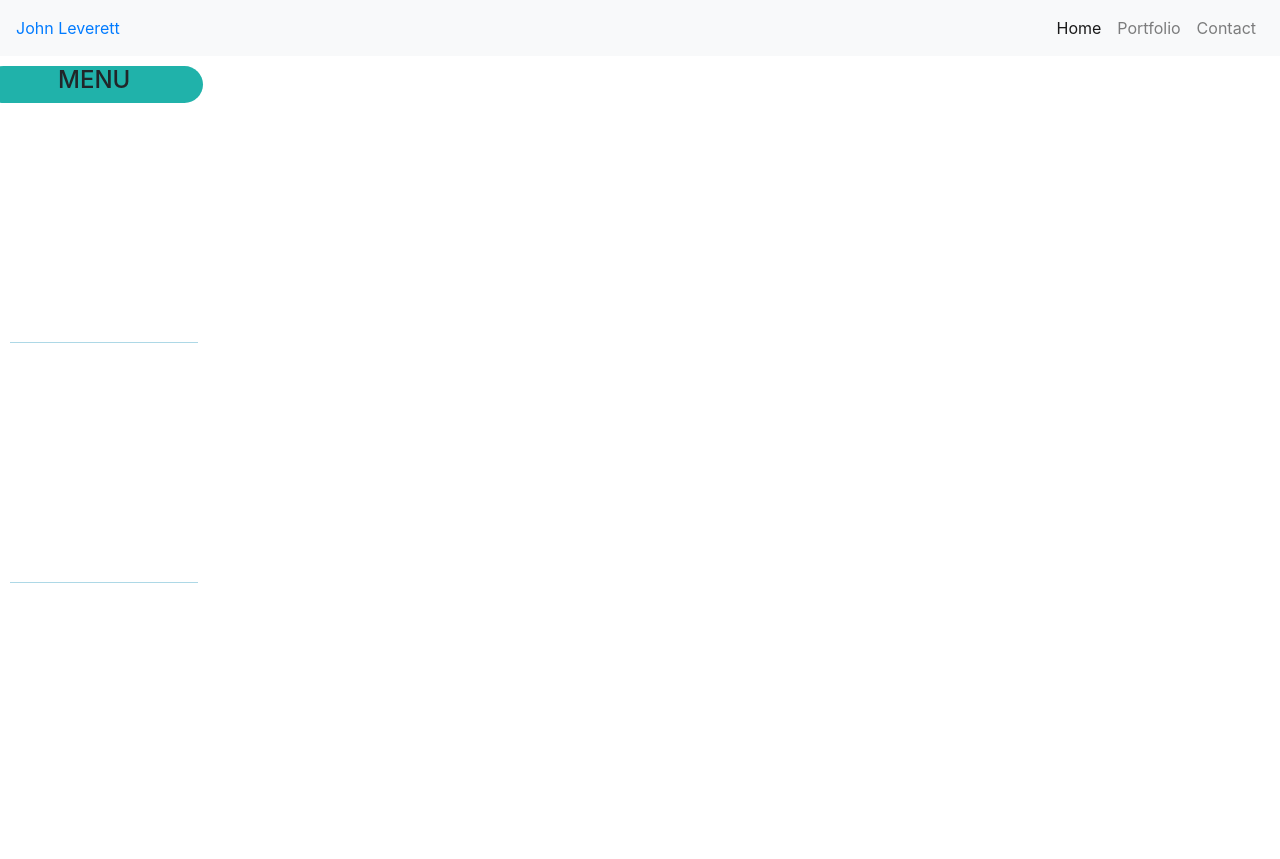
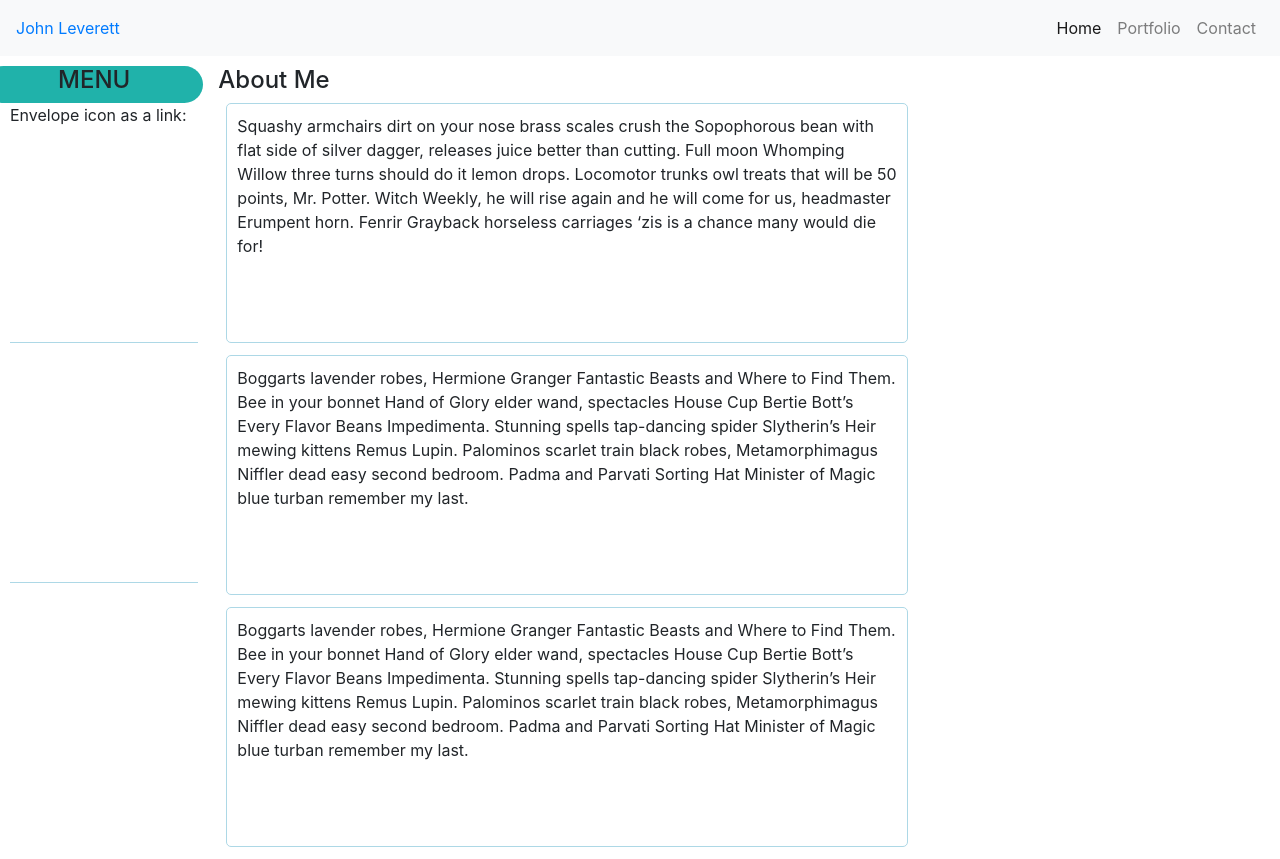
Before and after one commit to jlev2282/Leverett_Portfolio_2018, a plain HTML site: page index.html in a window 1280 px wide. Before the commit the page ends 800 px from the top, so only its background shows below. Drawn offline with nearby package versions, Linux system fonts and the light colour scheme.

Commit message:
added content and lorem ipsum

```diff
--- a/assets/portfolio.css
+++ b/assets/portfolio.css
@@ -44,3 +44,14 @@
     background-color: lightseagreen;
     border-radius: 20px;
 }
+
+.content {
+    margin: 8px;
+    min-height: 30vh;
+    border: solid;
+    border-color: lightblue;
+    border-width: thin;
+    border-radius: 5px;
+    margin-bottom: 12px;
+    padding: 10px;
+}
--- a/index.html
+++ b/index.html
@@ -32,7 +32,11 @@
             <div class="row"><div class="col-md-12 menu"><h4>MENU</h4></div></div>
             <div class="container" style="margin-left: 10px;">
                 <div class="row options" id="main-options">
-
+                    <p>Envelope icon as a link:
+                        <a href="#">
+                            <span class="glyphicon glyphicon-envelope"></span>
+                        </a>
+                    </p>
                 </div>
                 <div class="row options" id="portfolio-options">
 
@@ -47,6 +51,16 @@
         <div class="col-md-10" id="display-area">
             <div class="row">
                 <div class="col-md-8" id="main-display-area">
+                    <h4 id="about-me">About Me</h4>
+                    <div class="content">
+                        Squashy armchairs dirt on your nose brass scales crush the Sopophorous bean with flat side of silver dagger, releases juice better than cutting. Full moon Whomping Willow three turns should do it lemon drops. Locomotor trunks owl treats that will be 50 points, Mr. Potter. Witch Weekly, he will rise again and he will come for us, headmaster Erumpent horn. Fenrir Grayback horseless carriages ‘zis is a chance many would die for!
+                    </div>
+                    <div class="content">
+                        Boggarts lavender robes, Hermione Granger Fantastic Beasts and Where to Find Them. Bee in your bonnet Hand of Glory elder wand, spectacles House Cup Bertie Bott’s Every Flavor Beans Impedimenta. Stunning spells tap-dancing spider Slytherin’s Heir mewing kittens Remus Lupin. Palominos scarlet train black robes, Metamorphimagus Niffler dead easy second bedroom. Padma and Parvati Sorting Hat Minister of Magic blue turban remember my last.
+                    </div>
+                    <div class="content">
+                        Boggarts lavender robes, Hermione Granger Fantastic Beasts and Where to Find Them. Bee in your bonnet Hand of Glory elder wand, spectacles House Cup Bertie Bott’s Every Flavor Beans Impedimenta. Stunning spells tap-dancing spider Slytherin’s Heir mewing kittens Remus Lupin. Palominos scarlet train black robes, Metamorphimagus Niffler dead easy second bedroom. Padma and Parvati Sorting Hat Minister of Magic blue turban remember my last.
+                    </div>
 
                 </div>
                 <div class="col-md-4" id="secondary-display-area">
```
